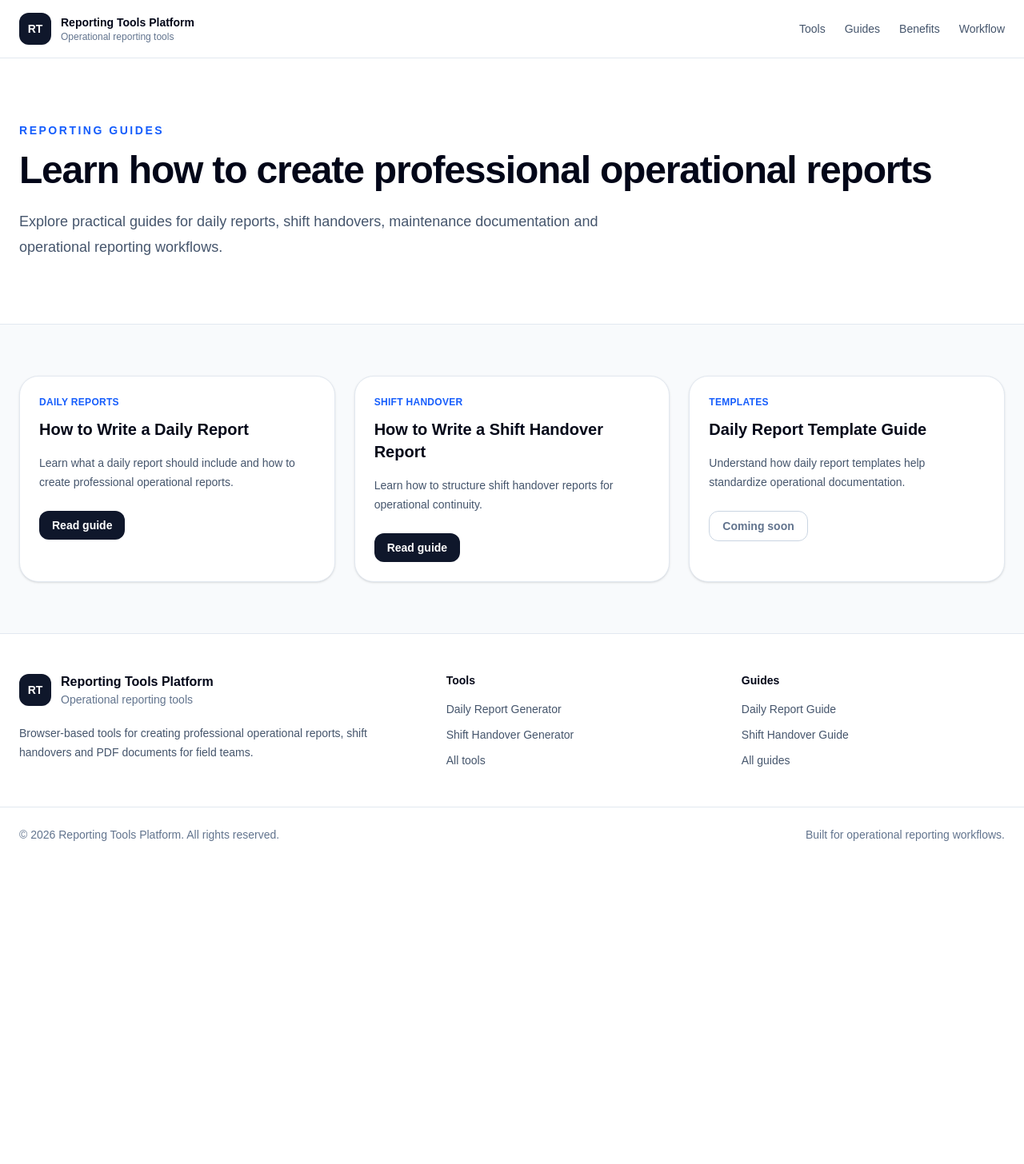
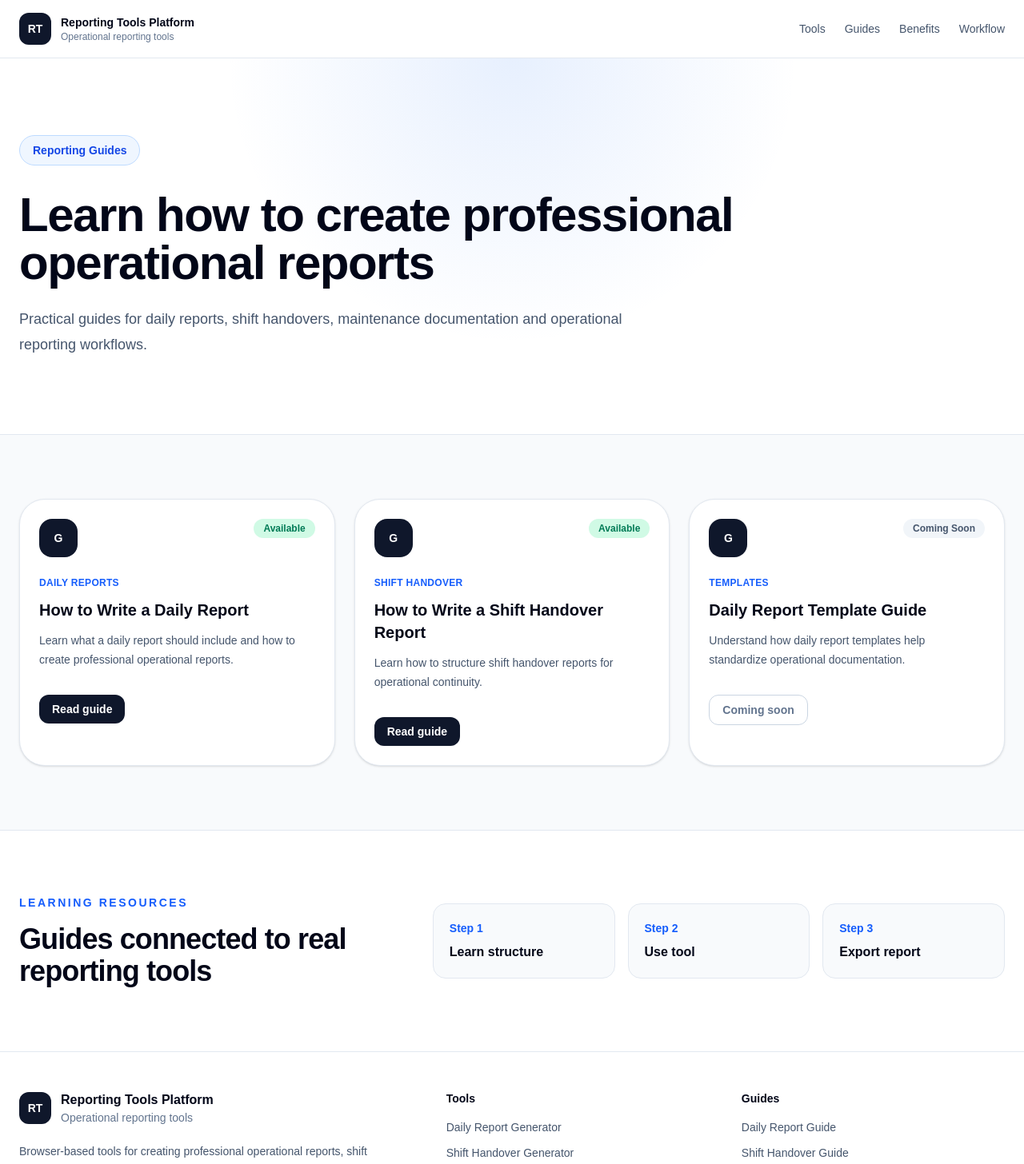
Before and after one commit to kike-Pinto/reporting-tools-platform, a Next.js app: page /guides in a window 1280 px wide. Shown: the top 1456 px of the page at 80% size. Before the commit the page ends 1078 px from the top, so only its background shows below. Built offline with nearby package versions, Linux system fonts and the light colour scheme.

Commit message:
Redesign tools and guides directory pages

```diff
--- a/app/guides/page.tsx
+++ b/app/guides/page.tsx
@@ -1,9 +1,9 @@
 import type { Metadata } from 'next'
 import Link from 'next/link'
-import { guides } from '@/lib/guides'
 
 import Footer from '@/components/layout/Footer'
 import Navbar from '@/components/layout/Navbar'
+import { guides } from '@/lib/guides'
 
 export const metadata: Metadata = {
   title: 'Reporting Guides',
@@ -16,31 +16,51 @@ export default function GuidesPage() {
     <main className='min-h-screen bg-slate-50 text-slate-900'>
       <Navbar />
 
-      <section className='border-b border-slate-200 bg-white'>
-        <div className='mx-auto max-w-7xl px-6 py-20'>
-          <p className='text-sm font-semibold uppercase tracking-[0.18em] text-blue-600'>
-            Reporting Guides
-          </p>
+      <section className='relative overflow-hidden border-b border-slate-200 bg-white'>
+        <div className='absolute inset-0 bg-[radial-gradient(circle_at_top,rgba(59,130,246,0.12),transparent_45%)]' />
 
-          <h1 className='mt-4 text-5xl font-bold tracking-tight text-slate-950'>
-            Learn how to create professional operational reports
-          </h1>
+        <div className='relative mx-auto max-w-7xl px-6 py-24'>
+          <div className='max-w-4xl'>
+            <div className='inline-flex items-center rounded-full border border-blue-200 bg-blue-50 px-4 py-2 text-sm font-semibold text-blue-700'>
+              Reporting Guides
+            </div>
 
-          <p className='mt-6 max-w-3xl text-lg leading-8 text-slate-600'>
-            Explore practical guides for daily reports, shift handovers,
-            maintenance documentation and operational reporting workflows.
-          </p>
+            <h1 className='mt-8 text-5xl font-bold tracking-tight text-slate-950 sm:text-6xl'>
+              Learn how to create professional operational reports
+            </h1>
+
+            <p className='mt-6 max-w-3xl text-lg leading-8 text-slate-600'>
+              Practical guides for daily reports, shift handovers, maintenance
+              documentation and operational reporting workflows.
+            </p>
+          </div>
         </div>
       </section>
 
-      <section className='mx-auto max-w-7xl px-6 py-16'>
+      <section className='mx-auto max-w-7xl px-6 py-20'>
         <div className='grid gap-6 lg:grid-cols-3'>
           {guides.map((guide) => (
             <article
               key={guide.title}
-              className='rounded-3xl border border-slate-200 bg-white p-6 shadow-sm'
+              className='group rounded-[2rem] border border-slate-200 bg-white p-6 shadow-sm transition hover:-translate-y-1 hover:shadow-xl hover:shadow-slate-200/70'
             >
-              <p className='text-xs font-semibold uppercase tracking-wide text-blue-600'>
+              <div className='flex items-start justify-between gap-4'>
+                <div className='flex h-12 w-12 items-center justify-center rounded-2xl bg-slate-900 text-sm font-bold text-white'>
+                  G
+                </div>
+
+                <span
+                  className={`rounded-full px-3 py-1 text-xs font-semibold ${
+                    guide.status === 'Available'
+                      ? 'bg-emerald-100 text-emerald-700'
+                      : 'bg-slate-100 text-slate-600'
+                  }`}
+                >
+                  {guide.status}
+                </span>
+              </div>
+
+              <p className='mt-6 text-xs font-semibold uppercase tracking-wide text-blue-600'>
                 {guide.category}
               </p>
 
@@ -48,15 +68,15 @@ export default function GuidesPage() {
                 {guide.title}
               </h2>
 
-              <p className='mt-4 text-sm leading-6 text-slate-600'>
+              <p className='mt-3 text-sm leading-6 text-slate-600'>
                 {guide.description}
               </p>
 
-              <div className='mt-6'>
+              <div className='mt-8'>
                 {guide.href !== '#' ? (
                   <Link
                     href={guide.href}
-                    className='inline-flex items-center rounded-xl bg-slate-900 px-4 py-2 text-sm font-semibold text-white transition hover:bg-slate-800'
+                    className='inline-flex items-center rounded-xl bg-slate-900 px-4 py-2 text-sm font-semibold text-white transition group-hover:bg-blue-600'
                   >
                     Read guide
                   </Link>
@@ -71,6 +91,39 @@ export default function GuidesPage() {
         </div>
       </section>
 
+      <section className='border-t border-slate-200 bg-white'>
+        <div className='mx-auto max-w-7xl px-6 py-20'>
+          <div className='grid gap-10 lg:grid-cols-[0.8fr_1.2fr] lg:items-center'>
+            <div>
+              <p className='text-sm font-semibold uppercase tracking-[0.18em] text-blue-600'>
+                Learning Resources
+              </p>
+
+              <h2 className='mt-4 text-4xl font-bold tracking-tight text-slate-950'>
+                Guides connected to real reporting tools
+              </h2>
+            </div>
+
+            <div className='grid gap-4 sm:grid-cols-3'>
+              {['Learn structure', 'Use tool', 'Export report'].map(
+                (step, index) => (
+                  <div
+                    key={step}
+                    className='rounded-2xl border border-slate-200 bg-slate-50 p-5'
+                  >
+                    <p className='text-sm font-semibold text-blue-600'>
+                      Step {index + 1}
+                    </p>
+
+                    <p className='mt-2 font-semibold text-slate-950'>{step}</p>
+                  </div>
+                ),
+              )}
+            </div>
+          </div>
+        </div>
+      </section>
+
       <Footer />
     </main>
   )
--- a/app/tools/page.tsx
+++ b/app/tools/page.tsx
@@ -3,7 +3,6 @@ import Link from 'next/link'
 
 import Footer from '@/components/layout/Footer'
 import Navbar from '@/components/layout/Navbar'
-
 import { tools } from '@/lib/tools'
 
 export const metadata: Metadata = {
@@ -17,49 +16,64 @@ export default function ToolsPage() {
     <main className='min-h-screen bg-slate-50 text-slate-900'>
       <Navbar />
 
-      <section className='border-b border-slate-200 bg-white'>
-        <div className='mx-auto max-w-7xl px-6 py-20'>
-          <p className='text-sm font-semibold uppercase tracking-[0.18em] text-blue-600'>
-            Reporting Tools
-          </p>
+      <section className='relative overflow-hidden border-b border-slate-200 bg-white'>
+        <div className='absolute inset-0 bg-[radial-gradient(circle_at_top,rgba(59,130,246,0.12),transparent_45%)]' />
 
-          <h1 className='mt-4 text-5xl font-bold tracking-tight text-slate-950'>
-            Explore operational reporting tools
-          </h1>
+        <div className='relative mx-auto max-w-7xl px-6 py-24'>
+          <div className='max-w-4xl'>
+            <div className='inline-flex items-center rounded-full border border-blue-200 bg-blue-50 px-4 py-2 text-sm font-semibold text-blue-700'>
+              Reporting Tools
+            </div>
 
-          <p className='mt-6 max-w-3xl text-lg leading-8 text-slate-600'>
-            Use simple reporting tools to generate professional operational
-            documents, PDF reports, shift updates and field summaries.
-          </p>
+            <h1 className='mt-8 text-5xl font-bold tracking-tight text-slate-950 sm:text-6xl'>
+              Explore operational reporting tools
+            </h1>
+
+            <p className='mt-6 max-w-3xl text-lg leading-8 text-slate-600'>
+              Use focused tools to generate professional operational documents,
+              PDF reports, shift updates and field summaries directly from your
+              browser.
+            </p>
+          </div>
         </div>
       </section>
 
-      <section className='mx-auto max-w-7xl px-6 py-16'>
+      <section className='mx-auto max-w-7xl px-6 py-20'>
         <div className='grid gap-6 lg:grid-cols-3'>
           {tools.map((tool) => (
-            <div
+            <article
               key={tool.title}
-              className='rounded-3xl border border-slate-200 bg-white p-6 shadow-sm'
+              className='group rounded-4xl border border-slate-200 bg-white p-6 shadow-sm transition hover:-translate-y-1 hover:shadow-xl hover:shadow-slate-200/70'
             >
-              <div className='flex items-center justify-between gap-4'>
-                <h2 className='text-lg font-bold text-slate-950'>
-                  {tool.title}
-                </h2>
+              <div className='flex items-start justify-between gap-4'>
+                <div className='flex h-12 w-12 items-center justify-center rounded-2xl bg-slate-900 text-sm font-bold text-white'>
+                  RT
+                </div>
 
-                <span className='rounded-full bg-slate-100 px-3 py-1 text-xs font-semibold text-slate-600'>
+                <span
+                  className={`rounded-full px-3 py-1 text-xs font-semibold ${
+                    tool.status === 'Available'
+                      ? 'bg-emerald-100 text-emerald-700'
+                      : 'bg-slate-100 text-slate-600'
+                  }`}
+                >
                   {tool.status}
                 </span>
               </div>
 
-              <p className='mt-4 text-sm leading-6 text-slate-600'>
+              <h2 className='mt-6 text-xl font-bold text-slate-950'>
+                {tool.title}
+              </h2>
+
+              <p className='mt-3 text-sm leading-6 text-slate-600'>
                 {tool.description}
               </p>
 
-              <div className='mt-6'>
+              <div className='mt-8'>
                 {tool.href !== '#' ? (
                   <Link
                     href={tool.href}
-                    className='inline-flex items-center rounded-xl bg-slate-900 px-4 py-2 text-sm font-semibold text-white transition hover:bg-slate-800'
+                    className='inline-flex items-center rounded-xl bg-slate-900 px-4 py-2 text-sm font-semibold text-white transition group-hover:bg-blue-600'
                   >
                     Open tool
                   </Link>
@@ -69,8 +83,41 @@ export default function ToolsPage() {
                   </span>
                 )}
               </div>
+            </article>
+          ))}
+        </div>
+      </section>
+
+      <section className='border-t border-slate-200 bg-white'>
+        <div className='mx-auto max-w-7xl px-6 py-20'>
+          <div className='grid gap-10 lg:grid-cols-[0.8fr_1.2fr] lg:items-center'>
+            <div>
+              <p className='text-sm font-semibold uppercase tracking-[0.18em] text-blue-600'>
+                Workflow
+              </p>
+
+              <h2 className='mt-4 text-4xl font-bold tracking-tight text-slate-950'>
+                Built for fast operational reporting
+              </h2>
             </div>
-          ))}
+
+            <div className='grid gap-4 sm:grid-cols-3'>
+              {['Fill form', 'Review preview', 'Export PDF'].map(
+                (step, index) => (
+                  <div
+                    key={step}
+                    className='rounded-2xl border border-slate-200 bg-slate-50 p-5'
+                  >
+                    <p className='text-sm font-semibold text-blue-600'>
+                      Step {index + 1}
+                    </p>
+
+                    <p className='mt-2 font-semibold text-slate-950'>{step}</p>
+                  </div>
+                ),
+              )}
+            </div>
+          </div>
         </div>
       </section>
 
```
